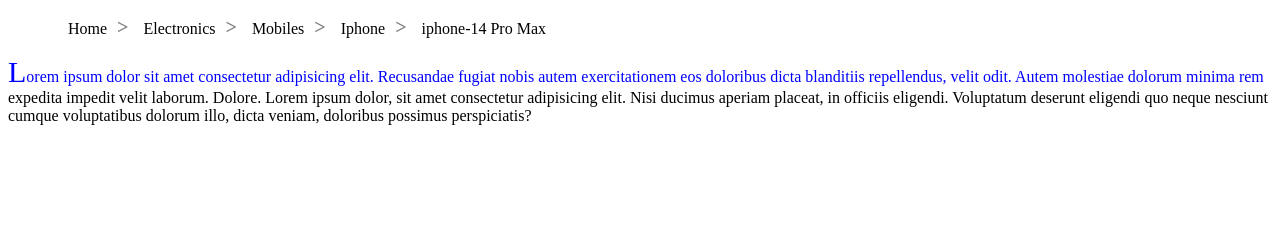
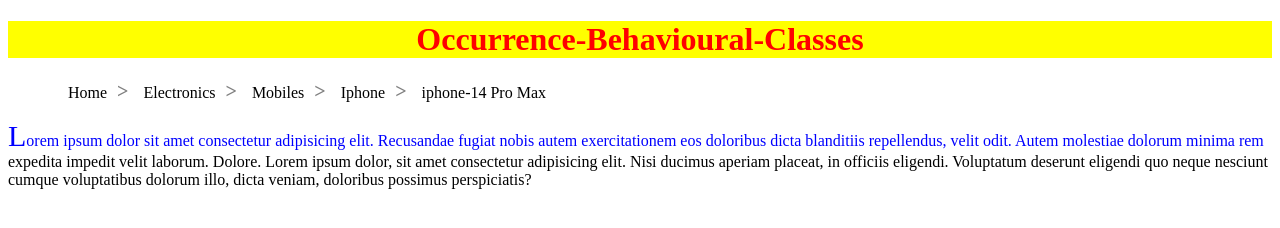
Before and after one commit to sarvjit07/UI-Full-Stack-ReactJS, a website: page public/docs/Css-Classes/27-08-2024/occurrence-behavioural-classes.html in a window 1280 px wide. Drawn offline with Linux system fonts and the light colour scheme.

Commit message:
Heading-Added

```diff
--- a/public/docs/Css-Classes/27-08-2024/occurrence-behavioural-classes.html
+++ b/public/docs/Css-Classes/27-08-2024/occurrence-behavioural-classes.html
@@ -31,9 +31,16 @@
         p::first-letter{
             font-size: 30px;
         }
+
+        h1{
+            text-align: center;
+            background-color: yellow;
+            color: red;
+         }
     </style>
 </head>
 <body>
+    <h1>Occurrence-Behavioural-Classes</h1>
     <ul>
         <li>Home</li>
         <li>Electronics</li>
```
Also changed, not shown: public/docs/Css-Classes/27-08-2024/attribute-selector-2.html (+6 -0 lines), public/docs/Css-Classes/27-08-2024/attribute-selector.html (+9 -0 lines), public/docs/Css-Classes/27-08-2024/rational-selector.html (+7 -0 lines), public/docs/Css-Classes/27-08-2024/structural-selector.html (+8 -0 lines).
